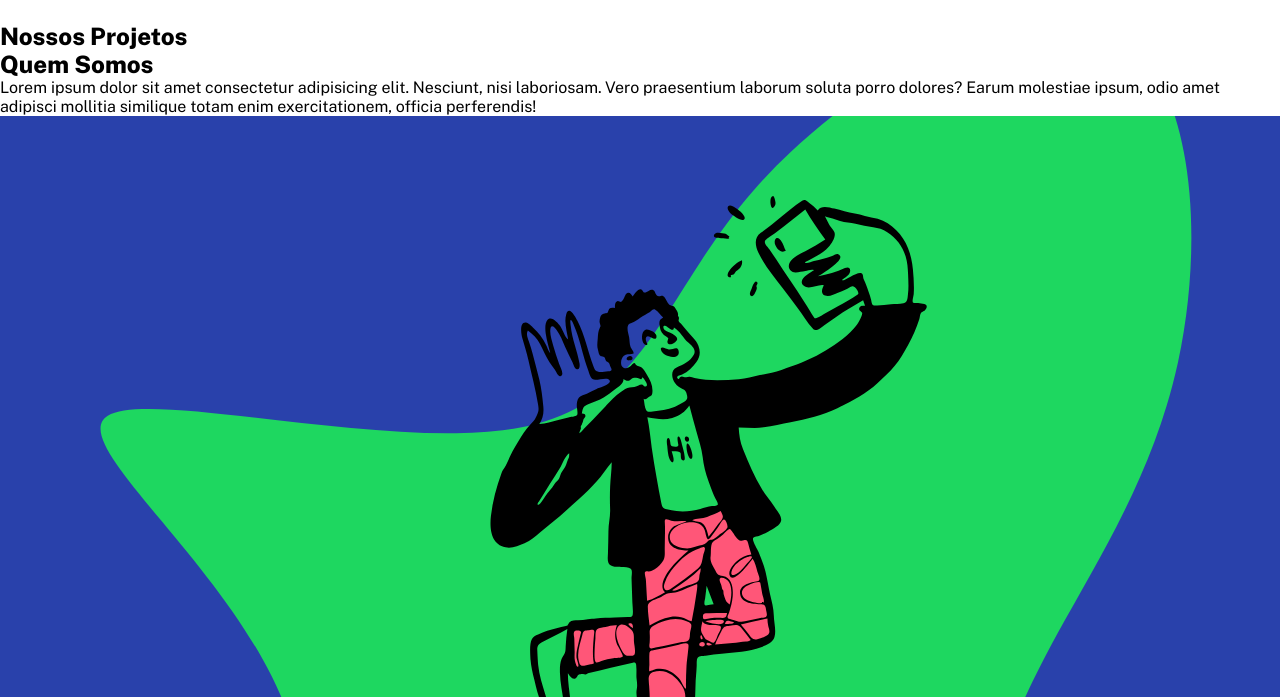
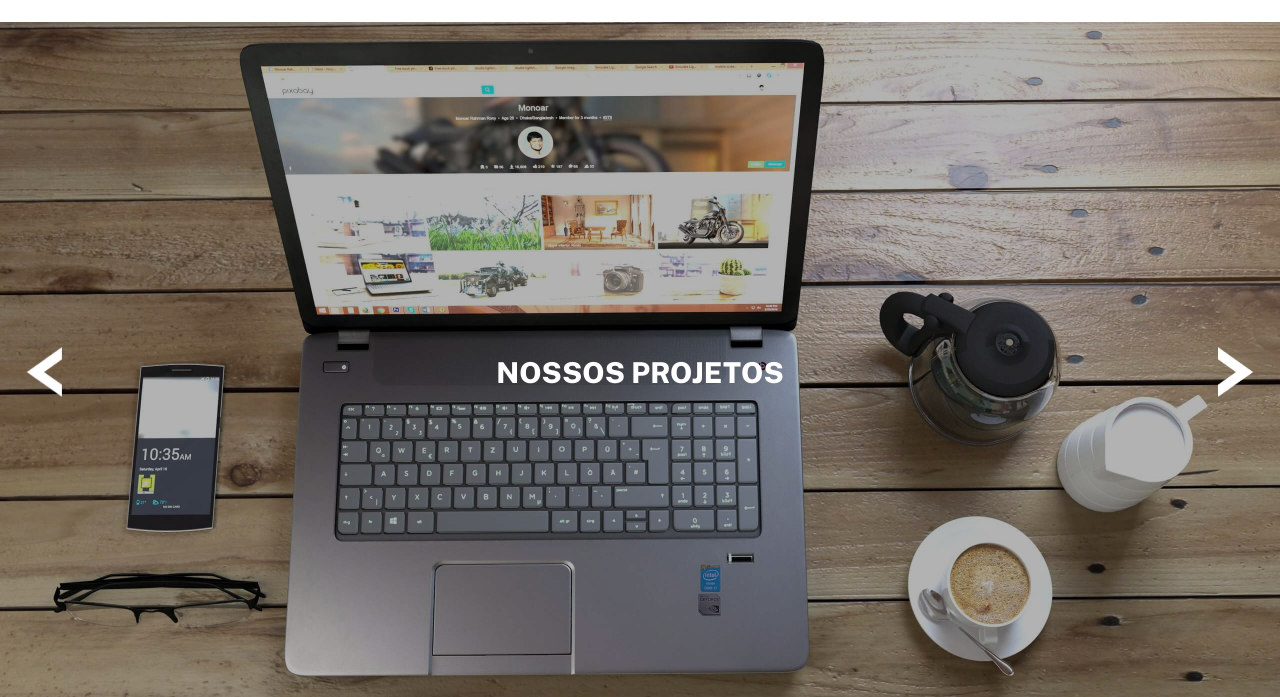
Before and after one commit to maikesoares/agencia-xpto, a plain HTML site: page index.html in a window 1280 px wide. Shown: the part 103-800 px from the top of the page. Drawn offline with nearby package versions, Linux system fonts and the light colour scheme.

Commit message:
Adicionado estilizacao para o conteudo principal do projeto

```diff
--- a/index.html
+++ b/index.html
@@ -37,6 +37,9 @@
         <div class="imagem-painel projeto1 mostrar"></div>
         <div class="imagem-painel projeto2"></div>
         <div class="imagem-painel projeto3"></div>
+
+        <a href="#" id="btn-voltar" class="seta btn-voltar">Voltar</a>
+        <a href="#" id="btn-avancar" class="seta btn-avancar">Avançar</a>
       </section>
 
       <section class="quem-somos" id="quem-somos">
--- a/src/css/style.css
+++ b/src/css/style.css
@@ -48,3 +48,96 @@
   background-color: #1ED760;
   color: white;
 }
+
+.conteudo-principal .paineis {
+  display: flex;
+  justify-content: center;
+  align-items: center;
+  height: 700px;
+  position: relative;
+}
+
+.conteudo-principal .paineis .imagem-painel {
+  background-repeat: no-repeat;
+  background-size: cover;
+  background-position: center;
+  min-width: 100%;
+  height: 100%;
+  position: absolute;
+  z-index: -1;
+  filter: brightness(70%);
+}
+
+.conteudo-principal .paineis .projeto1 {
+  background-image: url('../imagens/painel1.jpg');
+}
+
+.conteudo-principal .paineis .projeto2 {
+  background-image: url('../imagens/painel2.jpg');
+}
+
+.conteudo-principal .paineis .projeto3 {
+  background-image: url('../imagens/painel3.jpg');
+}
+
+.conteudo-principal .paineis .titulo {
+  color: #fff;
+  text-transform: uppercase;
+  font-size: calc(1em + 1vw);
+}
+
+.conteudo-principal .paineis .seta {
+  background-image: url('../imagens/seta.png');
+  background-size: contain;
+  background-repeat: no-repeat;
+  background-position: center;
+  width: 50px;
+  height: 50px;
+  position: absolute;
+  text-indent: 100%;
+  overflow: hidden;
+}
+
+.conteudo-principal .paineis .seta.btn-voltar {
+  left: 20px;
+  transform: rotateY(180deg);
+}
+
+.conteudo-principal .paineis .seta.btn-avancar {
+  right: 20px;
+}
+
+.quem-somos {
+  background-color: #2941AB;
+}
+
+.quem-somos .conteudo {
+  display: flex;
+  align-items: center;
+  padding: 0 10%;
+}
+
+.quem-somos .conteudo .informacoes {
+  width: 40%;
+}
+
+.quem-somos .conteudo .imagem {
+  width: 60%;
+}
+
+.quem-somos .conteudo .informacoes .titulo {
+  font-size: 50px;
+  color: #1ED760;
+  margin-bottom: 20px;
+}
+
+.quem-somos .conteudo .informacoes .texto {
+  font-size: 20px;
+  line-height: 1.5;
+  color: #fff;
+  font-weight: 400;
+}
+
+.rodape {
+  padding: 80px 0 20px 0;
+}
```
